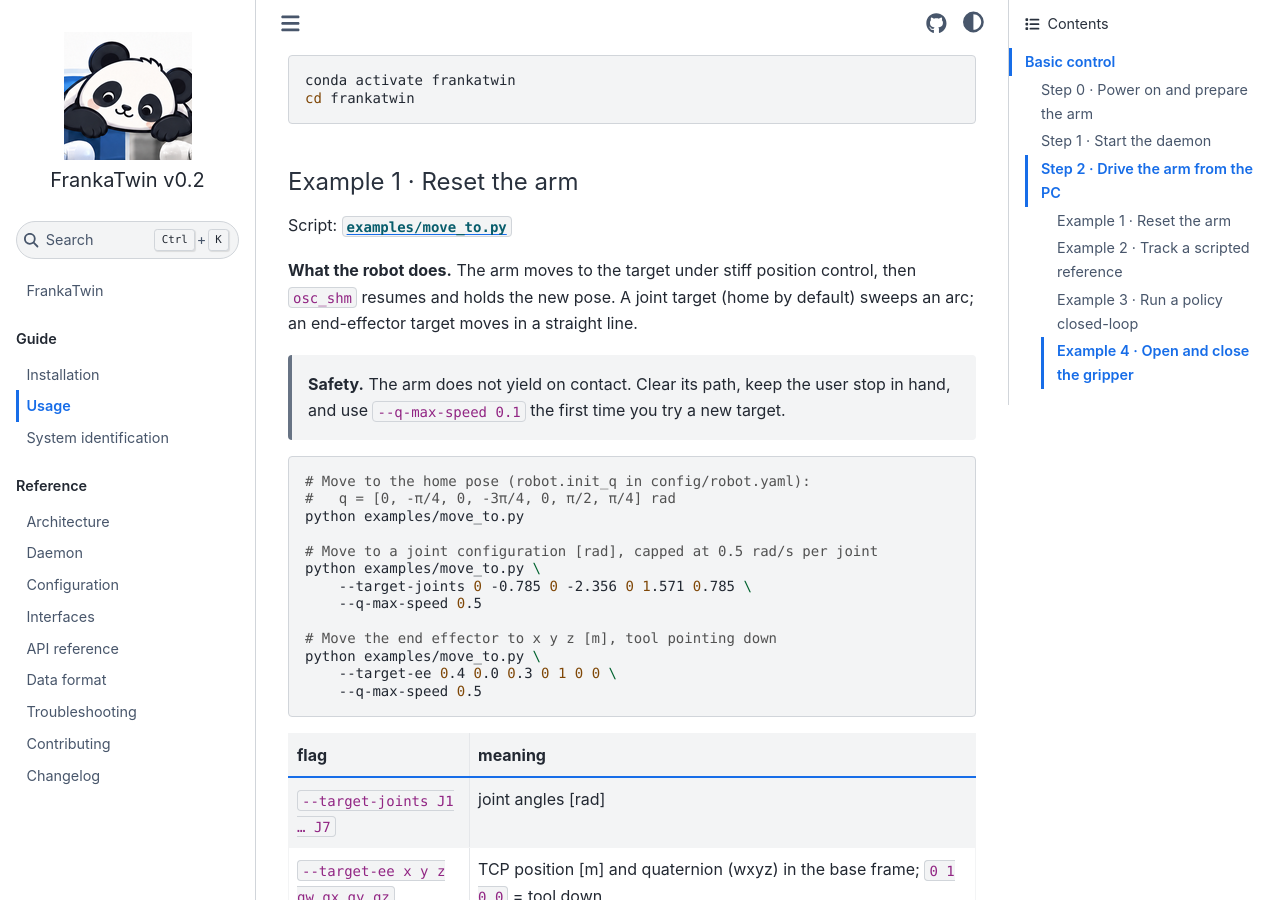
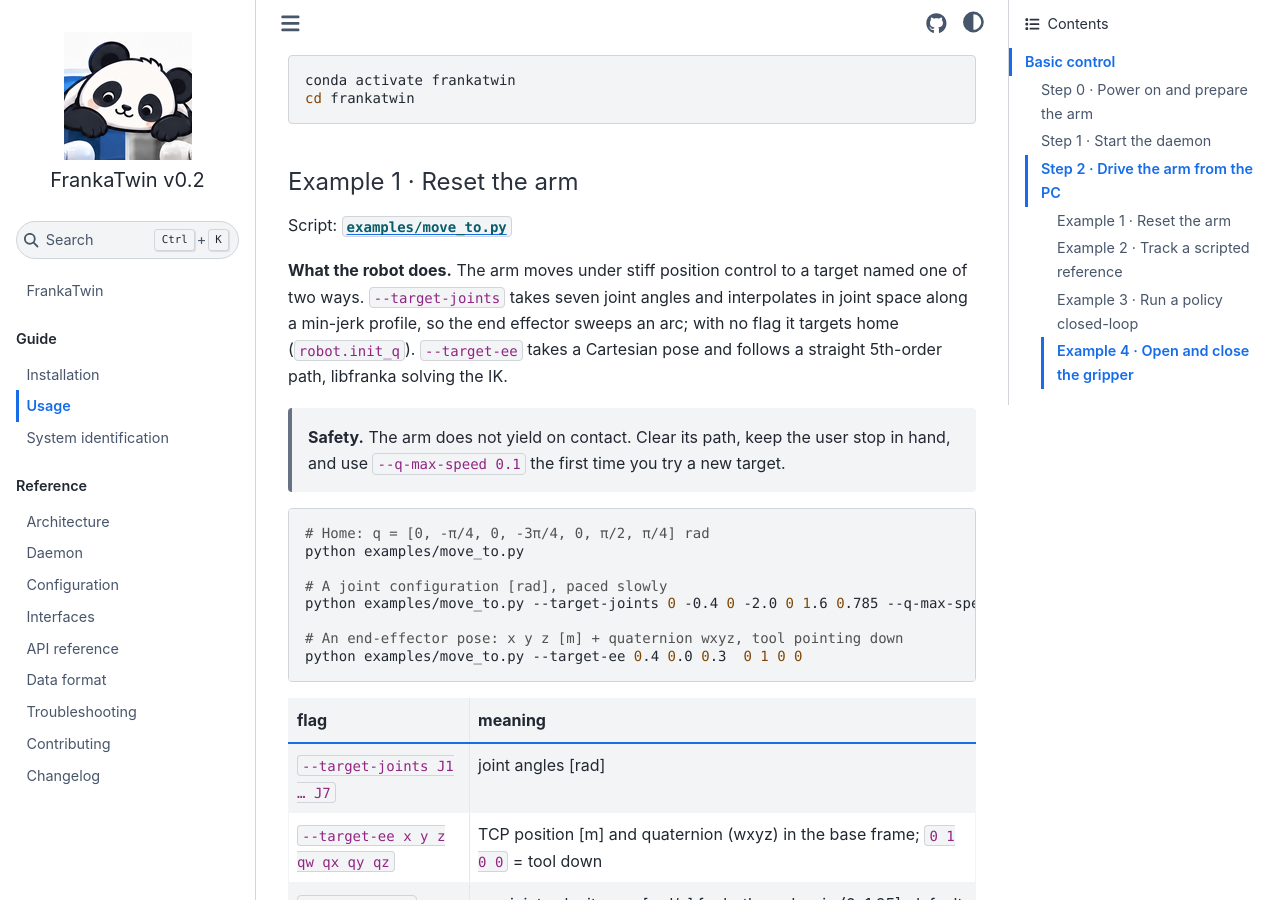
Before and after one commit to tsrobcvai/frankatwin, a Sphinx documentation site: the page built from docs/usage.md, in a window 1280 px wide and 900 px high, scrolled down 878 px. Built offline with Sphinx 7.4.7 and the Sphinx Book theme 1.1.4, drawn with Linux system fonts in a browser that asks for light colours.

Commit message:
docs(usage): Example 1 shows three distinct moves, not two identical ones
The --target-joints example repeated home's own angles, so the first two
commands did the same thing. Give it a different configuration and a slower
pace, and let the --target-ee one fall back to the default cap.

Replace the trailing osc_shm/arc sentence with a short account of the two
target modes and how each builds its trajectory.

Co-Authored-By: Claude Opus 5 <noreply@anthropic.com>

````diff
--- a/docs/usage.md
+++ b/docs/usage.md
@@ -41,27 +41,24 @@ cd frankatwin
 
 Script: [`examples/move_to.py`](https://github.com/tsrobcvai/frankatwin/blob/v0.2/examples/move_to.py)
 
-**What the robot does.** The arm moves to the target under stiff position
-control, then `osc_shm` resumes and holds the new pose. A joint target (home by
-default) sweeps an arc; an end-effector target moves in a straight line.
+**What the robot does.** The arm moves under stiff position control to a target
+named one of two ways. `--target-joints` takes seven joint angles and
+interpolates in joint space along a min-jerk profile, so the end effector sweeps
+an arc; with no flag it targets home (`robot.init_q`). `--target-ee` takes a
+Cartesian pose and follows a straight 5th-order path, libfranka solving the IK.
 
 > **Safety.** The arm does not yield on contact. Clear its path, keep the user
 > stop in hand, and use `--q-max-speed 0.1` the first time you try a new target.
 
 ```bash
-# Move to the home pose (robot.init_q in config/robot.yaml):
-#   q = [0, -π/4, 0, -3π/4, 0, π/2, π/4] rad
+# Home: q = [0, -π/4, 0, -3π/4, 0, π/2, π/4] rad
 python examples/move_to.py
 
-# Move to a joint configuration [rad], capped at 0.5 rad/s per joint
-python examples/move_to.py \
-    --target-joints 0 -0.785 0 -2.356 0 1.571 0.785 \
-    --q-max-speed 0.5
+# A joint configuration [rad], paced slowly
+python examples/move_to.py --target-joints 0 -0.4 0 -2.0 0 1.6 0.785 --q-max-speed 0.2
 
-# Move the end effector to x y z [m], tool pointing down
-python examples/move_to.py \
-    --target-ee 0.4 0.0 0.3 0 1 0 0 \
-    --q-max-speed 0.5
+# An end-effector pose: x y z [m] + quaternion wxyz, tool pointing down
+python examples/move_to.py --target-ee 0.4 0.0 0.3  0 1 0 0
 ```
 
 | flag | meaning |
````
